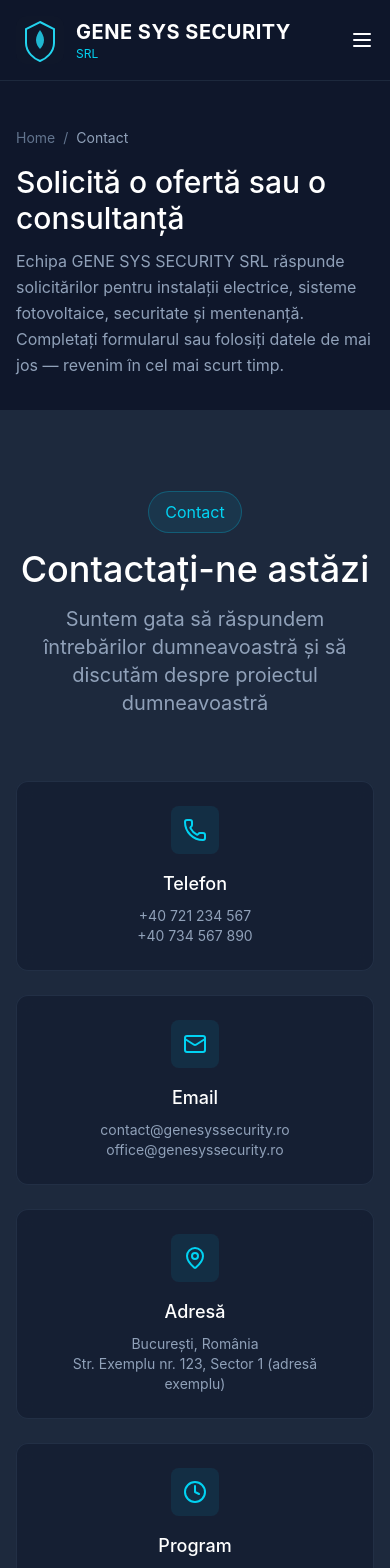
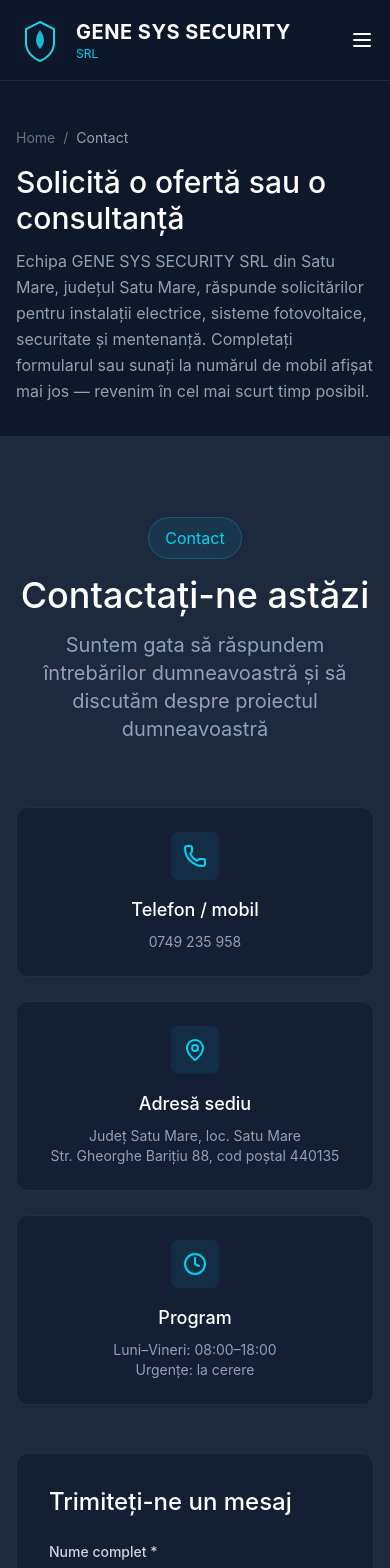
Before and after one commit to lacikasimon/ai_website, a React (Vite) app in the folder design/: page /contact in a window 390 px wide. Shown: the top 1568 px of the page. Built offline with nearby package versions, Linux system fonts and the light colour scheme.

Commit message:
Update company information and enhance contact details across the site. Adjusted meta description, added Google Maps integration, and improved email handling in components. Updated siteContent with accurate company data and refined layout for better responsiveness.

```diff
--- a/design/index.html
+++ b/design/index.html
@@ -5,7 +5,7 @@
     <meta name="viewport" content="width=device-width, initial-scale=1.0" />
     <meta
       name="description"
-      content="GENE SYS SECURITY SRL — soluții complete de instalații electrice și securitate: proiectare, execuție, fotovoltaice, CCTV și mentenanță în România."
+      content="GENE SYS SECURITY SRL — Satu Mare (CUI RO 38322763). Instalații electrice, fotovoltaice, securitate, proiectare și execuție."
     />
     <meta property="og:title" content="GENE SYS SECURITY SRL" />
     <meta
--- a/design/src/app/components/Contact.tsx
+++ b/design/src/app/components/Contact.tsx
@@ -1,4 +1,4 @@
-import { Mail, Phone, MapPin, Clock, Send } from 'lucide-react';
+import { Mail, Phone, MapPin, Clock, Send, ExternalLink } from 'lucide-react';
 import { useState } from 'react';
 import { siteContent } from '../content/siteContent';
 
@@ -32,12 +32,14 @@
   const contactInfo = [
     {
       icon: Phone,
-      title: 'Telefon',
+      title: 'Telefon / mobil',
       lines: siteContent.contact.phones.map((p) => ({
         text: p.display,
         href: `tel:${p.tel}` as const,
       })),
     },
+    ...(siteContent.contact.emails.length > 0
+      ? [
           {
             icon: Mail,
             title: 'Email',
@@ -46,9 +48,11 @@
               href: `mailto:${email}` as const,
             })),
           },
+        ]
+      : []),
     {
       icon: MapPin,
-      title: 'Adresă',
+      title: 'Adresă sediu',
       lines: siteContent.contact.addressLines.map((text) => ({ text, href: null as const })),
     },
     {
@@ -73,7 +77,7 @@
           </p>
         </div>
 
-        <div className="grid grid-cols-1 lg:grid-cols-2 xl:grid-cols-4 gap-6 mb-12">
+        <div className="grid grid-cols-1 md:grid-cols-2 xl:grid-cols-3 gap-6 mb-12">
           {/* Contact Info Cards */}
           {contactInfo.map((info, index) => {
             const Icon = info.icon;
@@ -196,20 +200,33 @@
             )}
           </div>
 
-          {/* Image */}
-          <div className="relative rounded-xl overflow-hidden">
-            <img
-              src="https://images.unsplash.com/photo-1724041875334-0a6397111c7e?crop=entropy&cs=tinysrgb&fit=max&fm=jpg&ixid=M3w3Nzg4Nzd8MHwxfHNlYXJjaHwxfHxzb2xhciUyMHBhbmVscyUyMHBob3Rvdm9sdGFpYyUyMHN5c3RlbXxlbnwxfHx8fDE3NzM5OTUzMTd8MA&ixlib=rb-4.1.0&q=80&w=1080&utm_source=figma&utm_medium=referral"
-              alt="Sisteme fotovoltaice GENE SYS SECURITY"
-              className="w-full h-full object-cover"
+          {/* Hartă sediu */}
+          <div className="flex flex-col gap-4">
+            <div>
+              <h3 className="text-2xl mb-2 text-white">Locație — sediu social</h3>
+              <p className="text-slate-400 text-sm mb-1">
+                {siteContent.company.street}, {siteContent.company.locality},{' '}
+                {siteContent.company.postalCode}, județ {siteContent.company.county}
+              </p>
+              <a
+                href={siteContent.contact.mapOpenUrl}
+                target="_blank"
+                rel="noopener noreferrer"
+                className="inline-flex items-center gap-1.5 text-sm text-cyan-400 hover:text-cyan-300 transition-colors"
+              >
+                Deschide în Google Maps
+                <ExternalLink className="w-4 h-4" />
+              </a>
+            </div>
+            <div className="relative rounded-xl overflow-hidden border border-slate-700/50 bg-slate-900/50 shadow-xl min-h-[320px] md:min-h-[420px] flex-1">
+              <iframe
+                title="Hartă — GENE SYS SECURITY SRL, Satu Mare"
+                src={siteContent.contact.mapEmbedUrl}
+                className="absolute inset-0 w-full h-full border-0"
+                loading="lazy"
+                referrerPolicy="no-referrer-when-downgrade"
+                allowFullScreen
               />
-            <div className="absolute inset-0 bg-gradient-to-t from-slate-900 via-slate-900/50 to-transparent flex items-end p-8">
-              <div>
-                <h4 className="text-2xl mb-2 text-white">Energie regenerabilă</h4>
-                <p className="text-slate-300">
-                  Soluții fotovoltaice pentru un viitor sustenabil
-                </p>
-              </div>
             </div>
           </div>
         </div>
--- a/design/src/app/components/Footer.tsx
+++ b/design/src/app/components/Footer.tsx
@@ -115,6 +115,7 @@
                   ))}
                 </div>
               </div>
+              {siteContent.contact.emails.length > 0 && (
                 <div className="flex items-start gap-3">
                   <Mail className="w-5 h-5 text-cyan-400 flex-shrink-0 mt-0.5" />
                   <div>
@@ -129,6 +130,7 @@
                     ))}
                   </div>
                 </div>
+              )}
               <div className="flex items-start gap-3">
                 <MapPin className="w-5 h-5 text-cyan-400 flex-shrink-0 mt-0.5" />
                 <div className="text-slate-400 text-sm">
@@ -160,6 +162,10 @@
         </div>
 
         <div className="border-t border-slate-800 pt-8">
+          <p className="text-slate-600 text-xs text-center md:text-left mb-6 max-w-4xl mx-auto md:mx-0 leading-relaxed">
+            {siteContent.company.name} · CUI {siteContent.company.cui} · Reg. Com.{' '}
+            {siteContent.company.regCom} · {siteContent.company.cuiNote} · EUID {siteContent.company.euid}
+          </p>
           <div className="flex flex-col md:flex-row justify-between items-center gap-4">
             <p className="text-slate-500 text-sm">
               © {currentYear} GENE SYS SECURITY SRL. Toate drepturile rezervate.
--- a/design/src/app/components/Hero.tsx
+++ b/design/src/app/components/Hero.tsx
@@ -68,6 +68,8 @@
                 {siteContent.contact.phones[0].display}
               </a>
             </div>
+            {siteContent.contact.emails.length > 0 && (
+              <>
                 <div className="hidden sm:block w-px h-6 bg-slate-600" />
                 <div className="flex items-center gap-2">
                   <Mail className="w-5 h-5 text-cyan-400" />
@@ -78,6 +80,8 @@
                     {siteContent.contact.emails[0]}
                   </a>
                 </div>
+              </>
+            )}
           </div>
           <p className="text-sm text-slate-500 max-w-xl text-center">
             {siteContent.contact.coverage}
--- a/design/src/app/content/siteContent.ts
+++ b/design/src/app/content/siteContent.ts
@@ -1,30 +1,52 @@
 /**
- * Conținut centralizat — înlocuiți valorile placeholder cu date reale (telefon, adresă, cifre KPI).
+ * Date companie GENE SYS SECURITY SRL — actualizate conform registrului.
  */
 export const siteContent = {
   meta: {
     title: 'GENE SYS SECURITY SRL — Instalații electrice, fotovoltaice și securitate',
     description:
-      'Soluții complete de instalații electrice și securitate pentru construcții civile și industriale. Proiectare, execuție, sisteme fotovoltaice, CCTV și mentenanță în România.',
+      'GENE SYS SECURITY SRL, Satu Mare: soluții de instalații electrice, fotovoltaice, securitate și mentenanță pentru construcții civile și industriale.',
     ogTitle: 'GENE SYS SECURITY SRL',
   },
 
-  contact: {
-    phones: [
-      { display: '+40 721 234 567', tel: '+40721234567' },
-      { display: '+40 734 567 890', tel: '+40734567890' },
-    ],
-    emails: ['contact@genesyssecurity.ro', 'office@genesyssecurity.ro'],
-    addressLines: ['București, România', 'Str. Exemplu nr. 123, Sector 1 (adresă exemplu)'],
-    hours: ['Luni–Vineri: 08:00–18:00', 'Urgențe: 24/7'],
-    coverage:
-      'Zonă de intervenție: București și Ilfov; proiecte civile și industriale la nivel regional (exemplu).',
+  /** Date de identificare (ONRC / ANAF) */
+  company: {
+    name: 'GENE SYS SECURITY SRL',
+    cui: 'RO 38322763',
+    cuiNote: 'Plătitor de TVA (la facturare)',
+    regCom: 'J2017001105304',
+    euid: 'ROONRC.J2017001105304',
+    founded: '2017-10-06',
+    county: 'Satu Mare',
+    locality: 'Satu Mare',
+    street: 'Str. Gheorghe Barițiu 88',
+    postalCode: '440135',
   },
 
-  /** KPI-uri pentru secțiunea Experiență — valorile sunt orientative până la validare internă */
+  contact: {
+    /** Mobil public — format tel E.164 */
+    phones: [{ display: '0749 235 958', tel: '+40749235958' }],
+    /** Gol = nu afișăm email pe site (completați când există adresă publică) */
+    emails: [] as string[],
+    addressLines: [
+      'Județ Satu Mare, loc. Satu Mare',
+      'Str. Gheorghe Barițiu 88, cod poștal 440135',
+    ],
+    hours: ['Luni–Vineri: 08:00–18:00', 'Urgențe: la cerere'],
+    coverage:
+      'Intervenții în Satu Mare și regiune; proiecte civile și industriale la nivel național, în funcție de cerințe.',
+    /** Google Maps embed (iframe src) */
+    mapEmbedUrl:
+      'https://www.google.com/maps/embed?pb=!1m18!1m12!1m3!1d5270.816188113543!2d22.88286301525722!3d47.81164737082118!2m3!1f0!2f0!3f0!3m2!1i1024!2i768!4f13.1!3m3!1m2!1s0x473805adaffc7c4d%3A0xd8bf86b0439bf0d!2sM%20Sys!5e1!3m2!1shu!2sro!4v1774727218057!5m2!1shu!2sro',
+    /** Link „Deschide în Google Maps” — același punct ca în embed */
+    mapOpenUrl:
+      'https://www.google.com/maps/search/?api=1&query=47.81164737082118,22.88286301525722',
+  },
+
+  /** KPI — experiența: ani de la înființare (2017) */
   statsKpi: [
     {
-      value: 15,
+      value: 9,
       suffix: '+',
       prefix: '',
       title: 'Experiență',
@@ -48,4 +70,4 @@
       description: 'Utilizarea permanentă a tehnologiilor de vârf și a normativelor în vigoare',
     },
   ],
-} as const;
+};
--- a/design/src/app/pages/ContactPage.tsx
+++ b/design/src/app/pages/ContactPage.tsx
@@ -18,9 +18,10 @@
             Solicită o ofertă sau o consultanță
           </h1>
           <p className="text-slate-400 max-w-2xl leading-relaxed">
-            Echipa {siteContent.meta.ogTitle} răspunde solicitărilor pentru instalații electrice,
-            sisteme fotovoltaice, securitate și mentenanță. Completați formularul sau folosiți datele
-            de mai jos — revenim în cel mai scurt timp.
+            Echipa {siteContent.meta.ogTitle} din {siteContent.company.locality}, județul{' '}
+            {siteContent.company.county}, răspunde solicitărilor pentru instalații electrice, sisteme
+            fotovoltaice, securitate și mentenanță. Completați formularul sau sunați la numărul de mobil
+            afișat mai jos — revenim în cel mai scurt timp posibil.
           </p>
         </div>
       </section>
```
Lines whose indentation alone changed are shown as unchanged.
